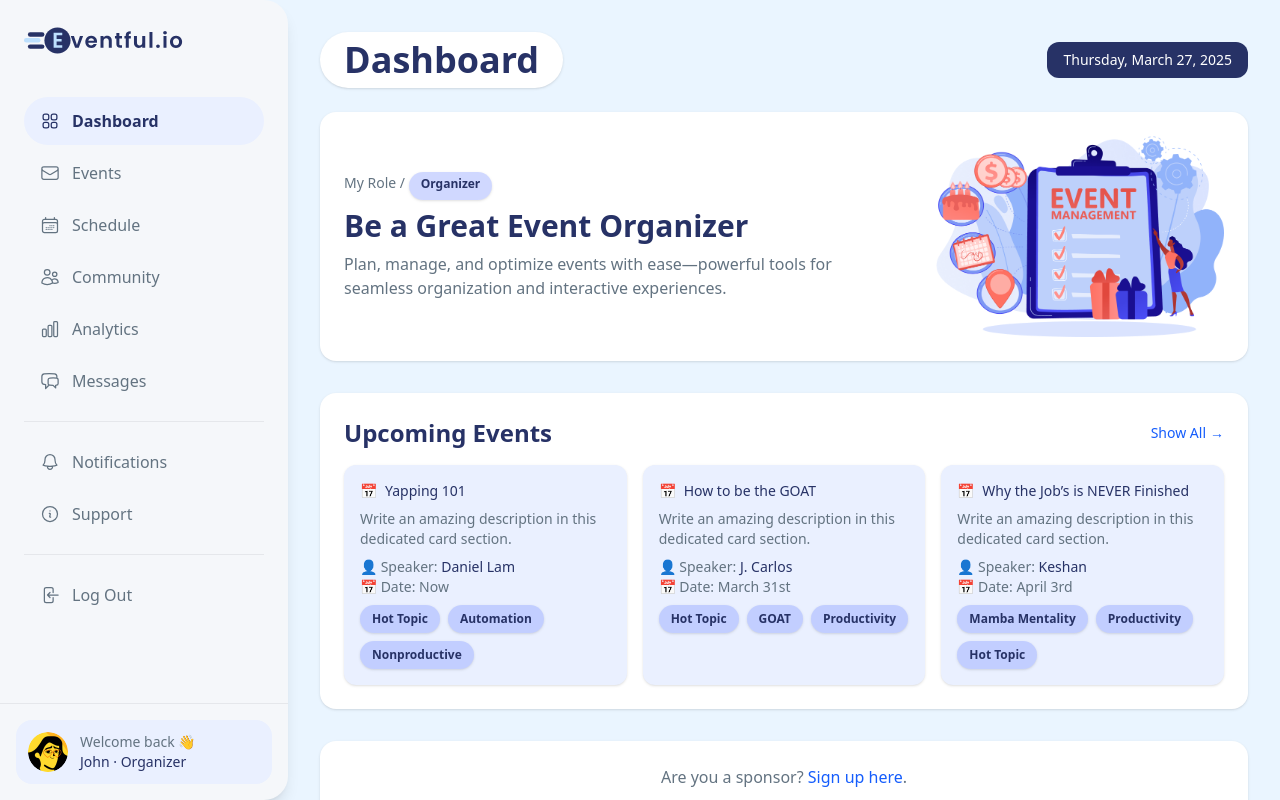
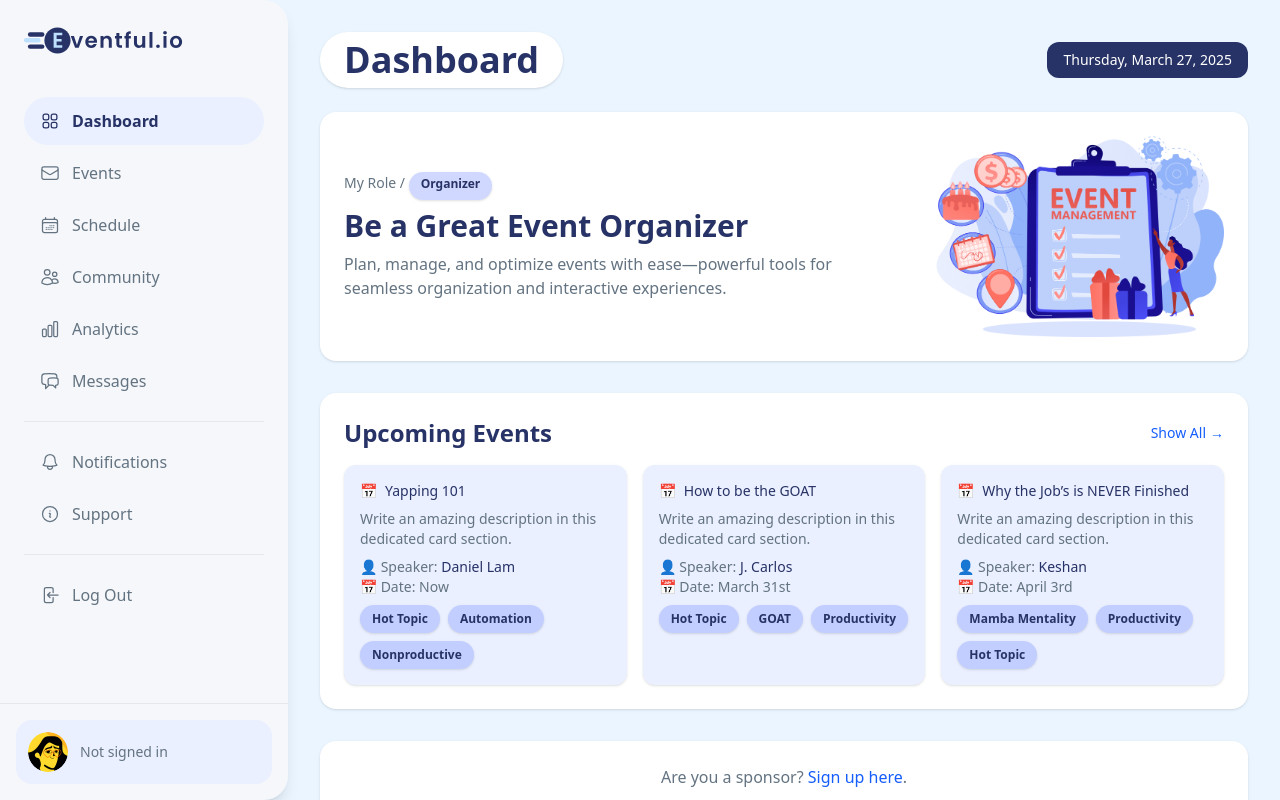
Before and after one commit to katkes/SOEN-343-Project, a React (Vite) app in the folder frontend/: page /dashboard in a window 1280 px wide. Built offline with nearby package versions, Linux system fonts and the light colour scheme; no server answers.

Commit message:
Sidebar user info rendering

```diff
--- a/frontend/src/components/Sidebar.tsx
+++ b/frontend/src/components/Sidebar.tsx
@@ -16,11 +16,14 @@ import { useNavigate, useLocation } from 'react-router';
 import { FrontEndRoutes } from '../pages/routes';
 import { authService } from '../services/backend/auth';
 import { useEffect, useState } from 'react';
+import { useAccountInfo } from '../hooks/useAccountInfo';
+import { UserAccount, CompanyAccount } from "../types/account";
 
 const Sidebar = () => {
   const navigate = useNavigate();
   const location = useLocation();
   const [active, setActive] = useState('');
+  const account = useAccountInfo();
 
   const menuItems = [
     { name: 'Dashboard', icon: Squares2X2Icon, route: FrontEndRoutes.Dashboard },
@@ -97,8 +100,27 @@ const Sidebar = () => {
         >
           <img src={Avatar} alt="Avatar" className="w-10 h-10 rounded-full" />
           <div>
-            <p className="text-sm text-[#637381]">Welcome back 👋</p>
-            <p className="text-sm font-medium text-[#273266]">John · Organizer</p>
+            <div>
+              {account ? (
+                account instanceof UserAccount ? (
+                  <>
+                    <p className="text-sm text-[#637381]">Welcome back 👋</p>
+                    <p className="text-sm font-medium text-[#273266]">
+                      {`${account.firstName || 'User'} · ${account.role || 'Member'}`}
+                    </p>
+                  </>
+                ) : account instanceof CompanyAccount ? (
+                  <>
+                    <p className="text-sm text-[#637381]">Welcome back 👋</p>
+                    <p className="text-sm font-medium text-[#273266]">
+                      {`${account.companyName || 'Company'} · Admin`}
+                    </p>
+                  </>
+                ) : null
+              ) : (
+                <p className="text-sm text-[#637381]">Not signed in</p>
+              )}
+            </div>
           </div>
         </div>
       </div>
```
